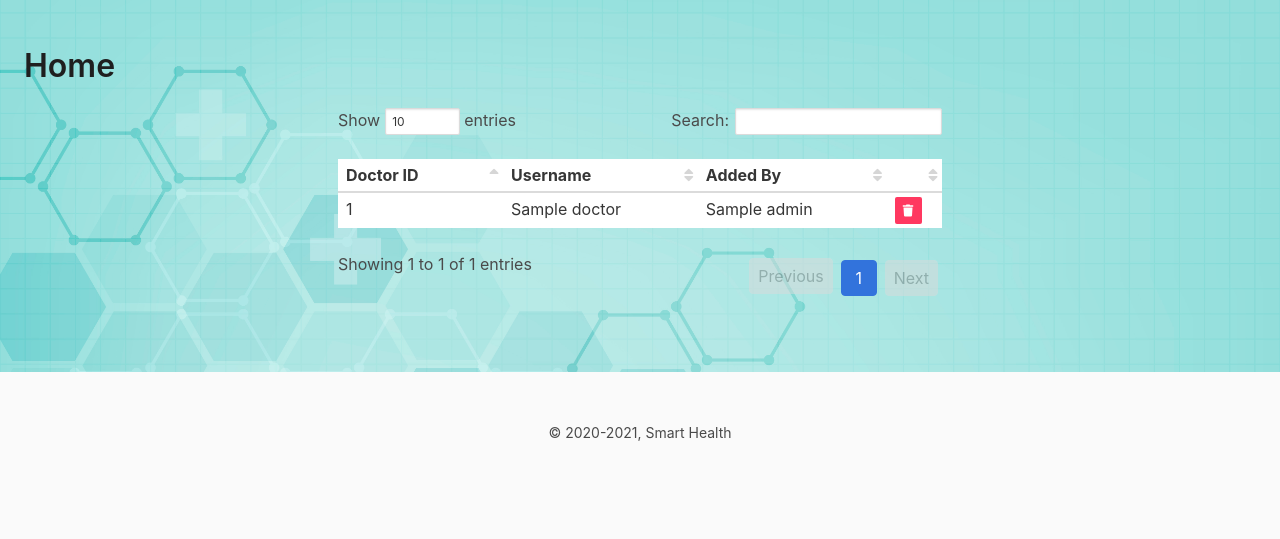
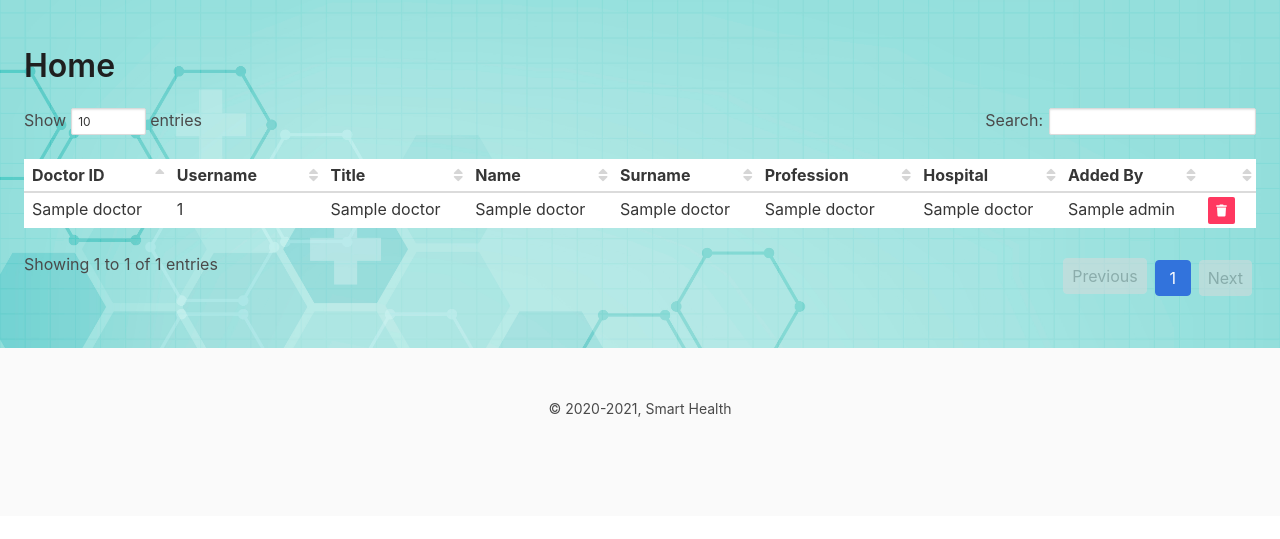
Before and after one commit to SmartHealth-ituse2020/SH-web, a Flask app: page /admin/dashboard in a window 1280 px wide. Shown: the part 52-591 px from the top of the page. Run offline with Flask 2, Linux system fonts and the light colour scheme; the visitor is signed in with stand-in values (Sample User, id 1); a database or web service that is not in the repository returns one stand-in record (values such as "Sample title"); some libraries are stand-ins or nearby versions.

Commit message:
Admin dashbaord more detailed view of doctors

```diff
--- a/smarthealth_web/templates/admin/admin_dashboard.html
+++ b/smarthealth_web/templates/admin/admin_dashboard.html
@@ -3,13 +3,16 @@
 {% block content %}
 <h1 class="title">Home</h1>
 
-<div class="columns is-centered is-mobile">
-    <div class="column is-half">
 <table class="table is-narrow is-striped is-hoverable" width="100%">
     <thead>
         <tr>
             <th>Doctor ID</th>
             <th>Username</th>
+            <th>Title</th>
+            <th>Name</th>
+            <th>Surname</th>
+            <th>Profession</th>
+            <th>Hospital</th>
             <th>Added By</th>
             <th></th>
         </tr>
@@ -17,8 +20,13 @@
     <tbody>
 {% for i in range(0,len) %}
         <tr>
+            <td>{{ rows[i][4] }}</td>
             <td>{{ rows[i][0] }}</td>
-                    <td>{{ rows[i][4] }}</td>
+            <td>{{ rows[i][6] }}</td>
+            <td>{{ rows[i][1] }}</td>
+            <td>{{ rows[i][2] }}</td>
+            <td>{{ rows[i][7] }}</td>
+            <td>{{ rows[i][5] }}</td>
             <td>{{ admin_names[i] }}</td>
             <td>
                 <a class="button is-small is-danger" href="{{url_for('admin.remove_doctor', doctor_id=rows[i][0]) }}">
@@ -30,8 +38,6 @@
 {%endfor%}
     </tbody>
 </table>
-    </div>
-</div>
 <script src="https://code.jquery.com/jquery-3.3.1.min.js"></script>
 <script src="https://cdnjs.cloudflare.com/ajax/libs/datatables/1.10.19/js/jquery.dataTables.min.js"></script>
 <script src="{{ url_for('static', filename='js/dataTables.bulma.min.js') }}"></script>
```
Lines whose indentation alone changed are shown as unchanged.
